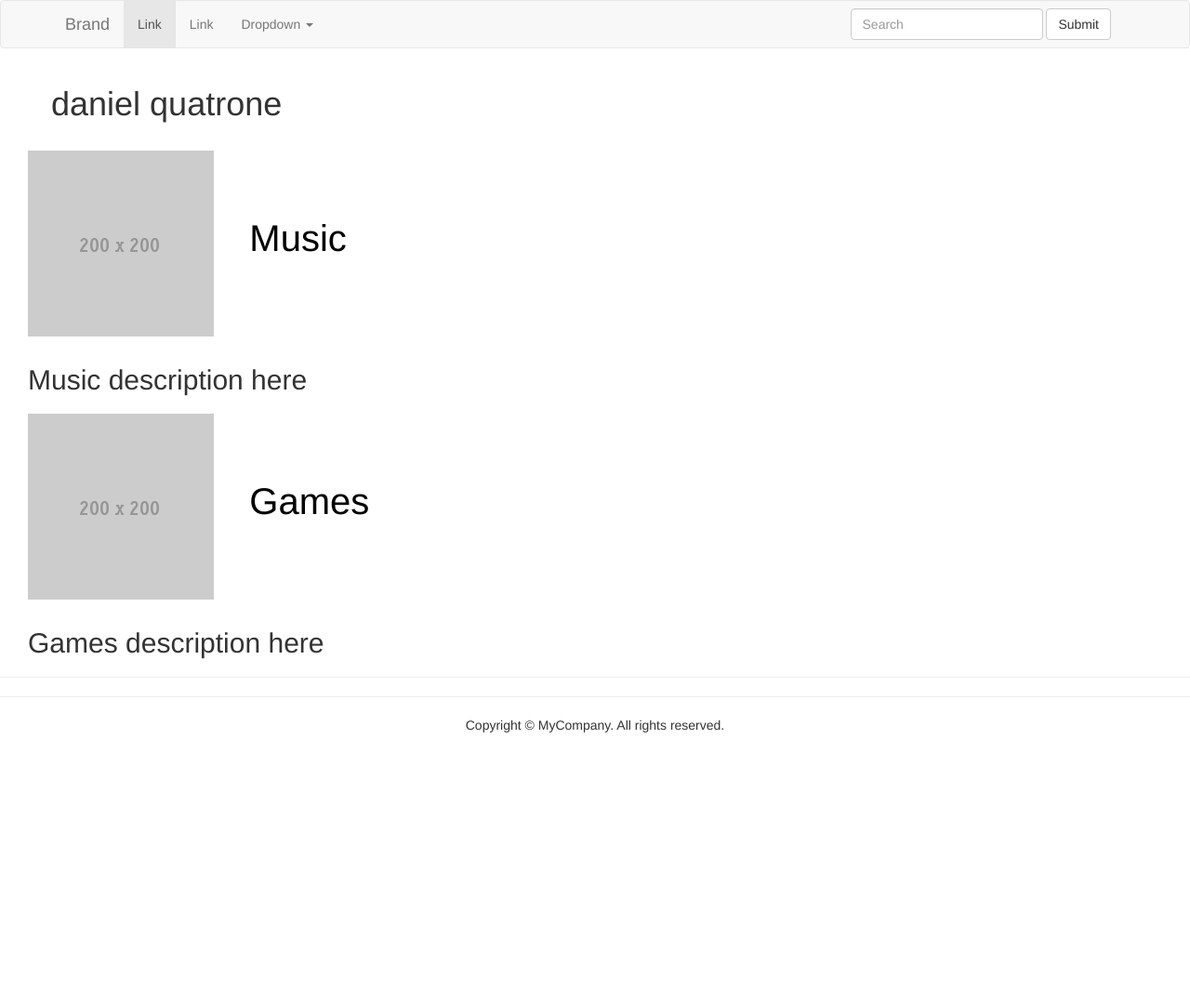
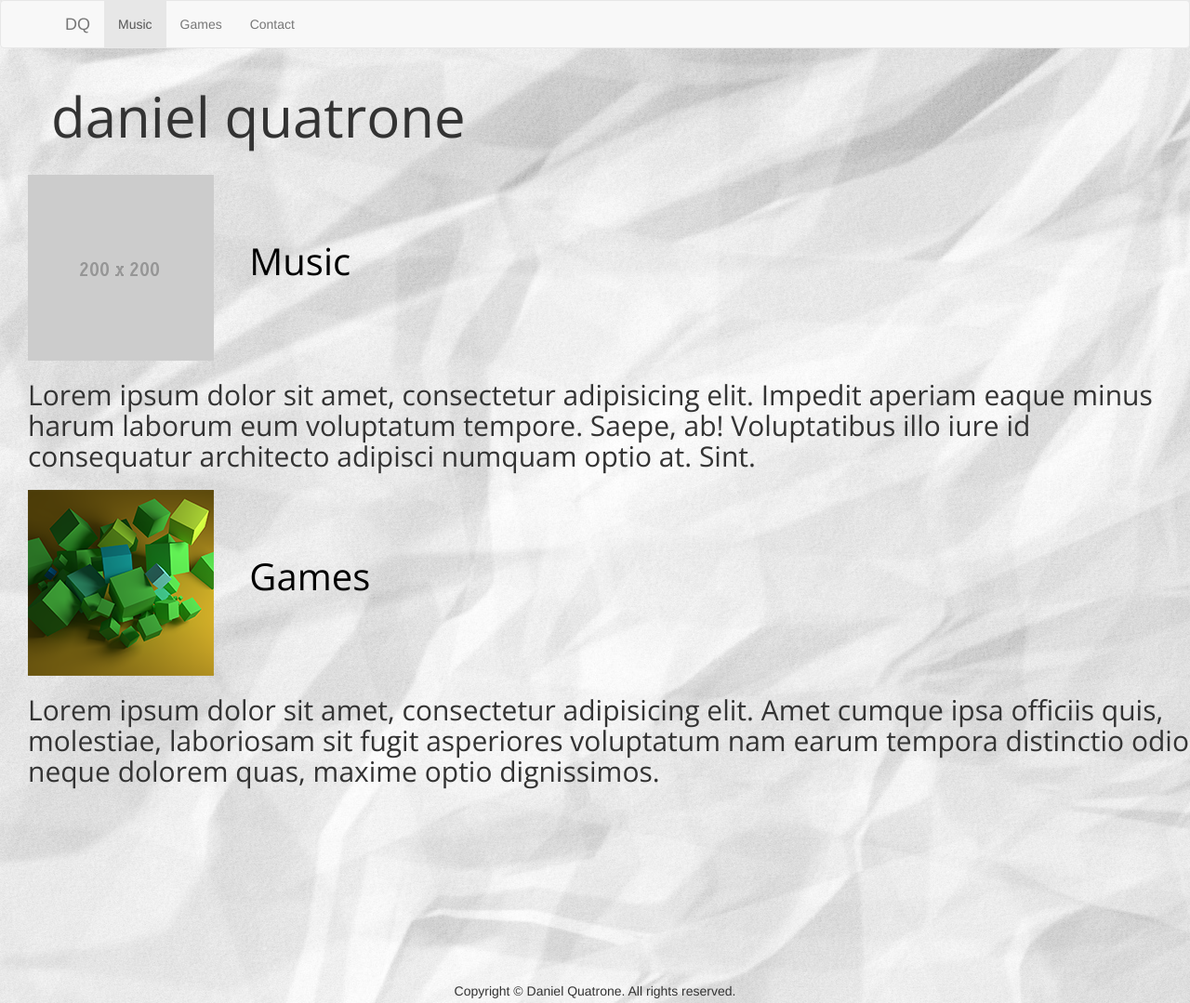
Before and after one commit to alluppercase/Bootstrap, a plain HTML site: page index.html in a window 1280 px wide. Shown: the top 1079 px of the page at 93% size. Before the commit the page ends 800 px from the top, so only its background shows below. Drawn offline with nearby package versions, Linux system fonts and the light colour scheme.

Commit message:
More work is done
yes

```diff
--- a/index.html
+++ b/index.html
@@ -4,6 +4,7 @@
 <meta charset="utf-8">
 <meta http-equiv="X-UA-Compatible" content="IE=edge">
 <meta name="viewport" content="width=device-width, initial-scale=1">
+<link href="https://fonts.googleapis.com/css?family=Open+Sans" rel="stylesheet">
 <title>Bootstrap Portfolio template</title>
 
 <!-- Bootstrap -->
@@ -19,47 +20,38 @@
 </head>
 
 <body>
+<div class="fullbody">
+
 <nav class="navbar navbar-default">
   <div class="container">
     <!-- Brand and toggle get grouped for better mobile display -->
     <div class="navbar-header">
       <button type="button" class="navbar-toggle collapsed" data-toggle="collapse" data-target="#myDefaultNavbar1" aria-expanded="false"> <span class="sr-only">Toggle navigation</span> <span class="icon-bar"></span> <span class="icon-bar"></span> <span class="icon-bar"></span> </button>
-      <a class="navbar-brand" href="#">Brand</a> </div>
+      <a class="navbar-brand" href="#">DQ</a> </div>
     <!-- Collect the nav links, forms, and other content for toggling -->
     <div class="collapse navbar-collapse" id="myDefaultNavbar1">
       <ul class="nav navbar-nav">
-        <li class="active"><a href="#">Link <span class="sr-only">(current)</span></a></li>
-        <li><a href="#">Link</a></li>
-        <li class="dropdown"> <a href="#" class="dropdown-toggle" data-toggle="dropdown" role="button" aria-expanded="false" aria-haspopup="true">Dropdown <span class="caret"></span></a>
-          <ul class="dropdown-menu">
-            <li><a href="#">Action</a></li>
-            <li><a href="#">Another action</a></li>
-            <li><a href="#">Something else here</a></li>
-            <li role="separator" class="divider"></li>
-            <li><a href="#">Separated link</a></li>
-            <li role="separator" class="divider"></li>
-            <li><a href="#">One more separated link</a></li>
-          </ul>
-        </li>
+        <li class="active"><a href="#">Music <span class="sr-only">(current)</span></a></li>
+        <li><a href="#">Games</a></li>
+        <li><a href="#">Contact</a></li>
       </ul>
-      <form class="navbar-form navbar-right" role="search">
-        <div class="form-group">
-          <input type="text" class="form-control" placeholder="Search">
-        </div>
-        <button type="submit" class="btn btn-default">Submit</button>
-      </form>
+
 </div>
     <!-- /.navbar-collapse -->
   </div>
   <!-- /.container-fluid -->
 </nav>
+
+
+
+
 <section>
   <!--<div class="jumbotron text-center"> -->
    <div class ="hometitle">
     <div class="container">
       <div class="row">
         <div class="col-xs12">
-          <h1>daniel quatrone</h1>
+          <h1 class="title">daniel quatrone</h1>
 <!--<p><a class="btn btn-primary btn-lg" href="#" role="button">Learn more »</a></p> -->
         </div>
       </div>
@@ -75,28 +67,39 @@
 		</a>
 
 		<a class= "itemlist">Music</a>
-		<p class = "buttondescription">Music description here</p>
+		<br>
+		<p class = "buttondescription">Lorem ipsum dolor sit amet, consectetur adipisicing elit. Impedit aperiam eaque minus harum laborum eum voluptatum tempore. Saepe, ab! Voluptatibus illo iure id consequatur architecto adipisci numquam optio at. Sint.</p>
 		</h2>
 	</div>
 
 	<div class="itemlistimage">
 		<h2 class="text-left">
 		<a href="http://52.10.140.61/wordpress/">
-			<img src="200x200.gif">
+			<img src="cubefinal.png">
 		</a>
 		<a class= "itemlist">Games</a>
-		<p class = "buttondescription">Games description here</p>
+		<br>
+		<p class = "buttondescription">Lorem ipsum dolor sit amet, consectetur adipisicing elit. Amet cumque ipsa officiis quis, molestiae, laboriosam sit fugit asperiores voluptatum nam earum tempora distinctio odio neque dolorem quas, maxime optio dignissimos.</p>
 		</h2>
 	</div>
 
 </section>
-<hr>
-<hr>
 <footer class="text-center">
   <div class="container">
     <div class="row">
       <div class="col-xs-12">
-        <p>Copyright © MyCompany. All rights reserved.</p>
+       <br>
+        <br>
+        <br>
+        <br>
+        <br>
+        <br>
+        <br>
+        <br>
+        <br>
+        <br>
+        <p>Copyright © Daniel Quatrone. All rights reserved.</p>
+
       </div>
     </div>
   </div>
@@ -105,5 +108,8 @@
 <script src="jquery-1.11.3.min.js"></script>
 <!-- Include all compiled plugins (below), or include individual files as needed -->
 <script src="bootstrap.js"></script>
+
+</div>
+
 </body>
 </html>
--- a/styles.css
+++ b/styles.css
@@ -1,20 +1,32 @@
 @charset "utf-8";
 /* CSS Document */
 
+.fullbody{
+	background-image: url("paper_dents_texture_76553_1920x1080.jpg");
+	background-color: #CD0104;
+}
 .itemlistimage{
 	margin-left: 30px;
 }
 
 .itemlist{
+	font-family: 'Open Sans', sans-serif;
 	margin-left: 30px;
 	color: black;
 	font-size: 40px;
 }
 
 .buttondescription{
-	margin-top: 30px;
+	font-family: 'Open Sans', sans-serif;
+	margin-top: 20px;
 }
 
 .hometitle{
+	font-family: 'Open Sans', sans-serif;
 	font-size: 100px;
 }
+
+.title{
+	font-family: 'Open Sans', sans-serif;
+	font-size: 60px;
+}
```
Also changed, not shown: Icons-01.png (added), cubefinal.png (added), paper_dents_texture_76553_1920x1080.jpg (added), white-paper-texture-with-flecks.jpg (added).
